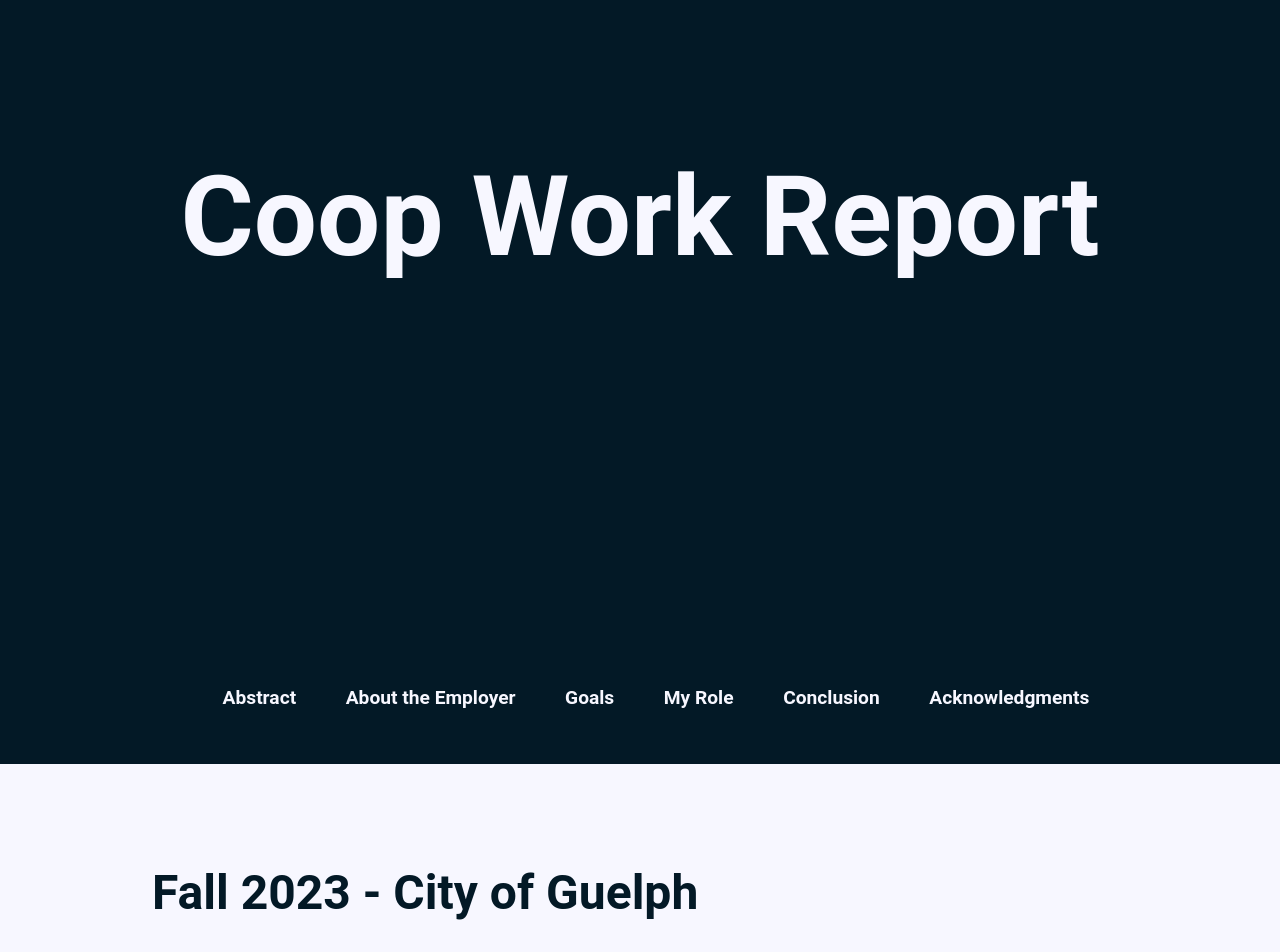
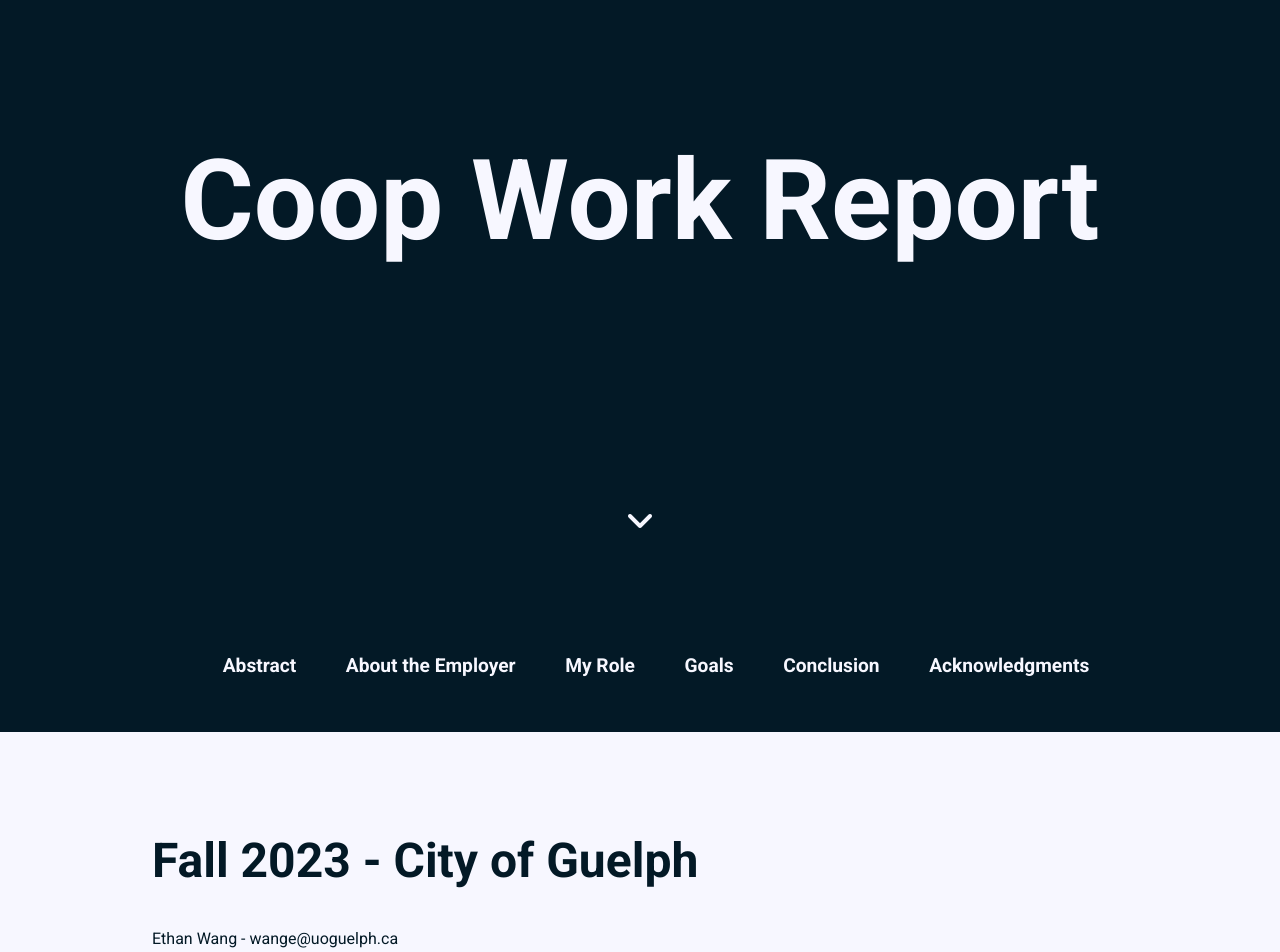
Before and after one commit to EthanWang03/Coop-Work-Report, a plain HTML site: page index.html in a window 1280 px wide. Shown: the part 200-1152 px from the top of the page. Drawn offline with Linux system fonts and the light colour scheme.

Commit message:
added arrow and formatted text

```diff
--- a/index.html
+++ b/index.html
@@ -6,6 +6,7 @@
         <title>Coop Work Report</title>
         <link rel="stylesheet" href="style.css">
         <script src="https://kit.fontawesome.com/c785ab4dc8.js" crossorigin="anonymous"></script>
+        <link rel="stylesheet" href="https://fonts.googleapis.com/css?family=Roboto:400,700&display=swap">
     </head>
 
     <body>
@@ -14,8 +15,8 @@
             <nav>
                 <a onclick="scrollToSection('abstract')">Abstract</a>
                 <a onclick="scrollToSection('employer')">About the Employer</a>
+                <a onclick="scrollToSection('job-description')">My Role</a>
                 <a onclick="scrollToSection('goals')">Goals</a>
-                <a onclick="scrollToSection('job-description')">My Role</a>
                 <a onclick="scrollToSection('conclusions')">Conclusion</a>
                 <a onclick="scrollToSection('acknowledgments')">Acknowledgments</a>
             </nav>
@@ -23,14 +24,16 @@
 
         <header class="title-page">
             <h1>Coop Work Report</h1>
+            <i class="fa-solid fa-angle-down" id="arrow-icon"></i>
         </header>
 
         <main class="content">
             <section id="abstract">
                 <div class="container">
                     <h2>Fall 2023 - City of Guelph</h2>
+                    <h4>Ethan Wang - wange@uoguelph.ca</h4>
                     <img id="Art" src="images/Painting.jpeg" alt="Art">
-                    <h4>Art by Alex Krajewski</h4>
+                    <h5>Art by Alex Krajewski</h5>
                     <p>Dive into my Fall Co-op journey at the City of Guelph's IT Service Desk! In this role, I tackled diverse tech issues and provided essential support for city operations. Join me in exploring the vibrant world of municipal IT, where I gained insights daily, worked collaboratively, and played a vital role in ensuring smooth technology functions for the community. Welcome to a snapshot of my rewarding co-op experience!</p>
                 </div>
             </section>
--- a/script.js
+++ b/script.js
@@ -30,3 +30,14 @@ document.addEventListener('DOMContentLoaded', function() {
         }
     });
 });
+
+document.addEventListener('DOMContentLoaded', function() {
+    const scrollIcon = document.getElementById('arrow-icon');
+
+    scrollIcon.addEventListener('click', function() {
+        window.scrollTo({
+            top: window.innerHeight,
+            behavior: 'smooth'
+        });
+    });
+});
--- a/style.css
+++ b/style.css
@@ -7,19 +7,29 @@ body, html {
     overflow-x: hidden;
 }
 
-header {
-    text-align: center;
-    padding: 1em;
-}
-
 .title-page {
     height: 100vh;
     display: flex;
     align-items: center;
     justify-content: center;
+    background-color: #031926;
+    flex-direction: column;
     text-align: center;
-    background-color: #031926;
-    z-index: 20;
+    position: relative;
+}
+
+header.title-page h1 {
+    text-align: center;
+    margin: auto;
+}
+
+header.title-page i {
+    color: #F7F7FF;
+    font-size: 2rem;
+    width: 1em;
+    margin-top: 80vh;
+    position: absolute;
+    cursor: pointer;
 }
 
 .taskbar {
@@ -46,7 +56,6 @@ header {
 
 h1 {
     color: #F7F7FF;
-    margin: 2rem 0;
     text-align: center;
     position: relative;
     z-index: 1;
@@ -63,6 +72,13 @@ h3 {
 }
 
 h4 {
+    margin-top: 0;
+    color: #031926;
+    font-size: 1em;
+    font-weight: normal;
+}
+
+h5 {
     color: #031926;
     font-size: 1em;
     font-weight: normal;
@@ -120,7 +136,11 @@ footer {
     text-align: center;
     padding: 1em;
     background-color: #031926;
-    color: #fff;
+    color: #F7F7FF;
     width: 100%;
     bottom: 0;
 }
+
+footer p {
+    color: #F7F7FF;
+}
```
